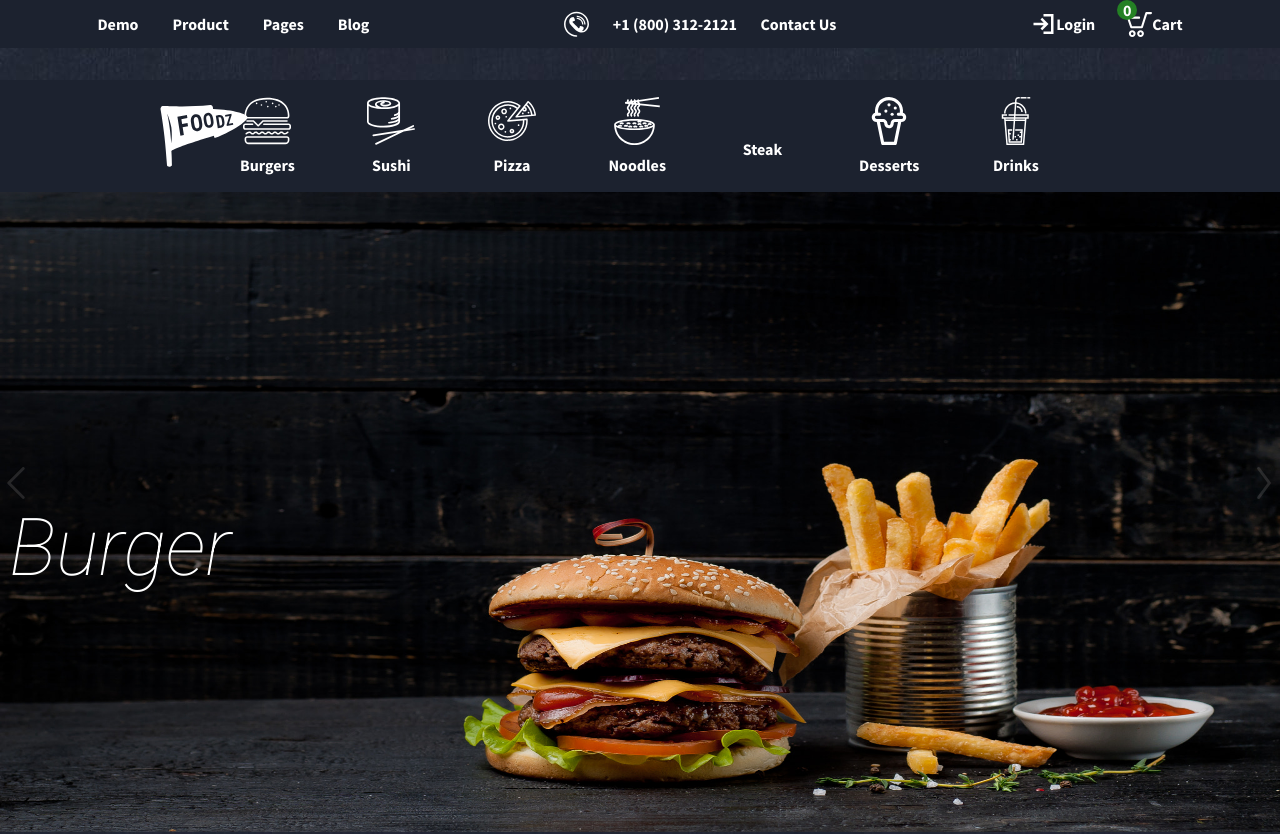
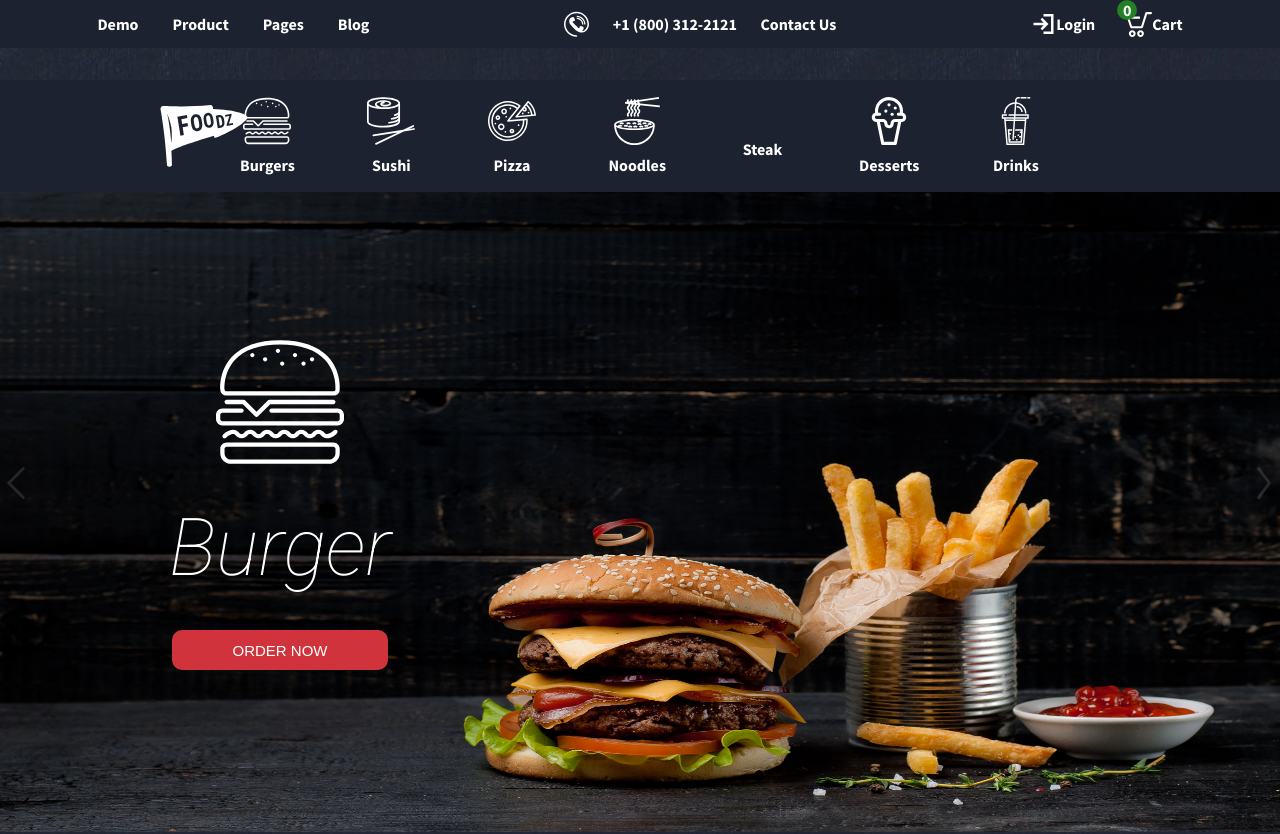
Before and after one commit to eliran2211/food-shop, a React (Create React App) app: page / in a window 1280 px wide. Shown: the top 834 px of the page. Built offline with nearby package versions, Linux system fonts and the light colour scheme; some icons are missing; a web font is replaced by a local one.

Commit message:
slider details

```diff
--- a/src/components/ImageSlider/SliderDetails/SliderDetails.js
+++ b/src/components/ImageSlider/SliderDetails/SliderDetails.js
@@ -26,10 +26,12 @@ function SliderDetails(props) {
         exitDone: classes['details-exit'],
       }}
     >
-      <div className={classes['details']}>
-        <Svg className={classes['svg-icon']} />
+      <div className={classes['details']} style={style}>
+        <Svg className={classes['svg-icon']} style={svgAnimation} />
         <p style={titleAnimation}>{title}</p>
-        <ButtonSlide btnClasses={classes['button']}>ORDER NOW</ButtonSlide>
+        <ButtonSlide style={btnAnimation} btnClasses={classes['button']}>
+          ORDER NOW
+        </ButtonSlide>
       </div>
     </CSSTransition>
   );
```
